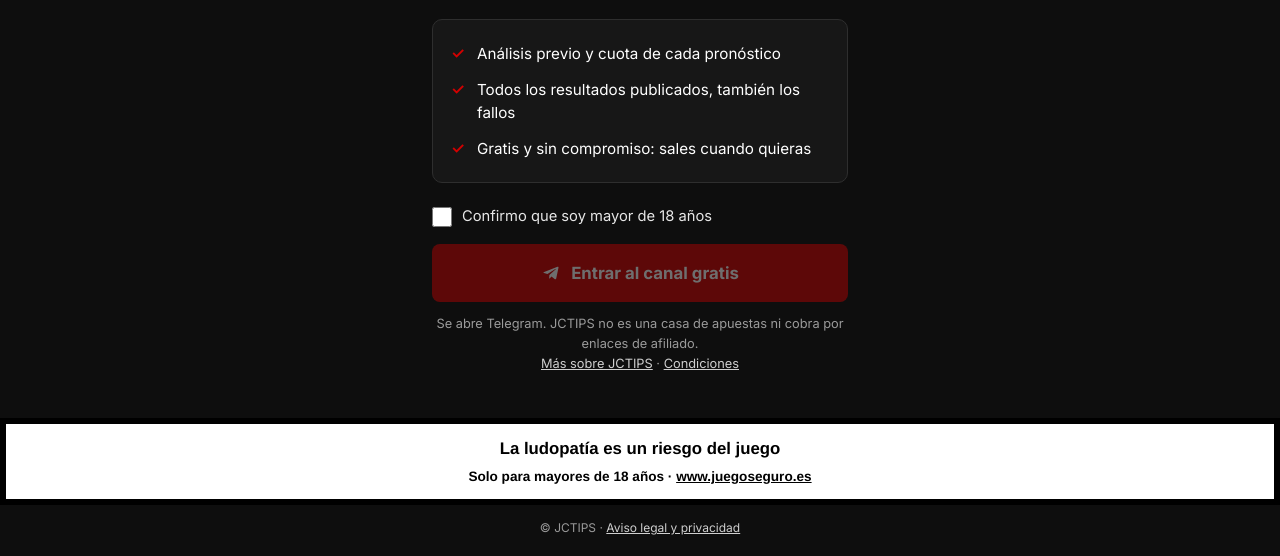
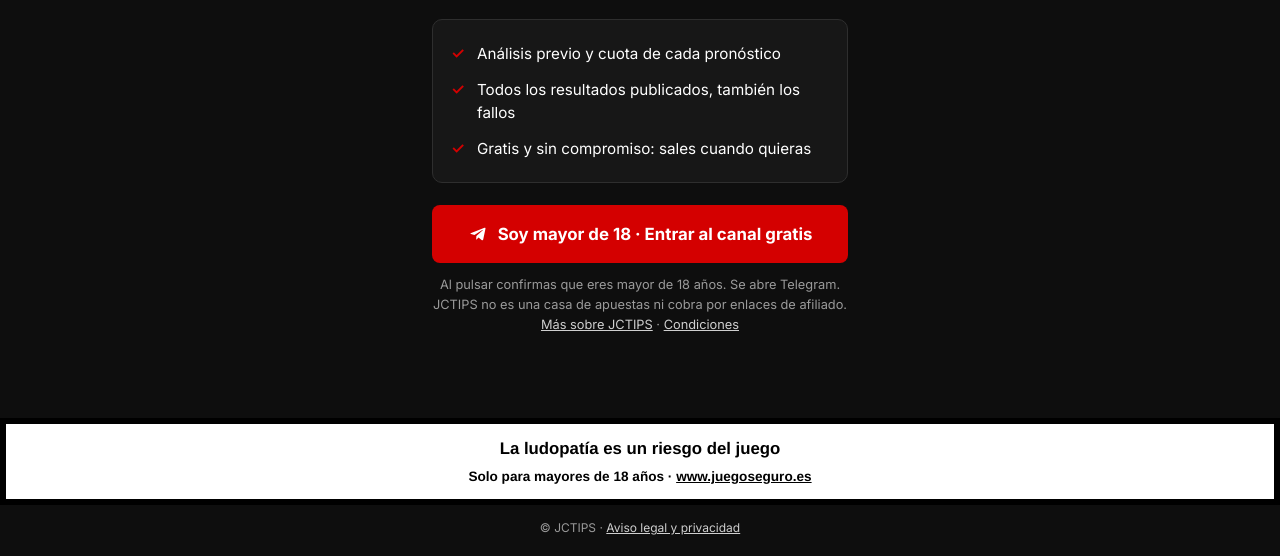
Before and after one commit to juan-creator83/jctips, a plain HTML site: page canal.html in a window 1280 px wide. Shown: the part 244-800 px from the top of the page. Drawn offline with nearby package versions, Linux system fonts and the light colour scheme; a web font is replaced by a local one.

Commit message:
canal.html: un solo toque (botón con confirmación +18)
Updated the confirmation message and adjusted the script for the age checkbox.

```diff
--- a/canal.html
+++ b/canal.html
@@ -55,12 +55,11 @@
     <li>Todos los resultados publicados, también los fallos</li>
     <li>Gratis y sin compromiso: sales cuando quieras</li>
   </ul>
-  <label class="edad"><input type="checkbox" id="mayor"> Confirmo que soy mayor de 18 años</label>
-  <a class="boton" id="entrar" href="https://t.me/+zCZp5N4fLhE5YmJk" aria-disabled="true" rel="noopener">
+  <a class="boton" id="entrar" href="https://t.me/+zCZp5N4fLhE5YmJk" rel="noopener">
     <svg viewBox="0 0 24 24" fill="currentColor" aria-hidden="true"><path d="M9.78 18.65l.28-4.23 7.68-6.92c.34-.31-.07-.46-.52-.19L7.74 13.3 3.64 12c-.88-.25-.89-.86.2-1.3l15.97-6.16c.73-.33 1.43.18 1.15 1.3l-2.72 12.81c-.19.91-.74 1.13-1.5.71l-4.14-3.06-1.99 1.93c-.23.23-.42.42-.83.42z"/></svg>
-    Entrar al canal gratis
+    Soy mayor de 18 · Entrar al canal gratis
   </a>
-  <p class="nota">Se abre Telegram. JCTIPS no es una casa de apuestas ni cobra por enlaces de afiliado.<br>
+  <p class="nota">Al pulsar confirmas que eres mayor de 18 años. Se abre Telegram. JCTIPS no es una casa de apuestas ni cobra por enlaces de afiliado.<br>
   <a href="./">Más sobre JCTIPS</a> · <a href="privacidad.html#condiciones">Condiciones</a></p>
 </main>
 <div class="banda">
@@ -68,10 +67,5 @@
   <p>Solo para mayores de 18 años · <a href="https://www.juegoseguro.es" target="_blank" rel="noopener">www.juegoseguro.es</a></p>
 </div>
 <footer>© JCTIPS · <a href="privacidad.html">Aviso legal y privacidad</a></footer>
-<script>
-  var c=document.getElementById('mayor'),b=document.getElementById('entrar');
-  c.addEventListener('change',function(){b.setAttribute('aria-disabled',c.checked?'false':'true')});
-  b.addEventListener('click',function(e){if(!c.checked){e.preventDefault()}});
-</script>
 </body>
 </html>
```
